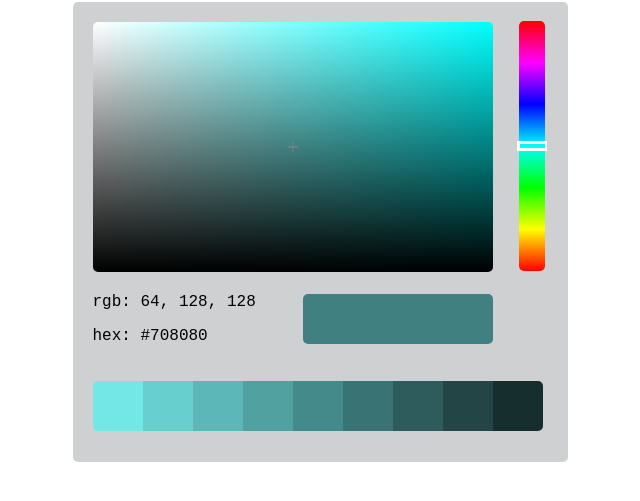
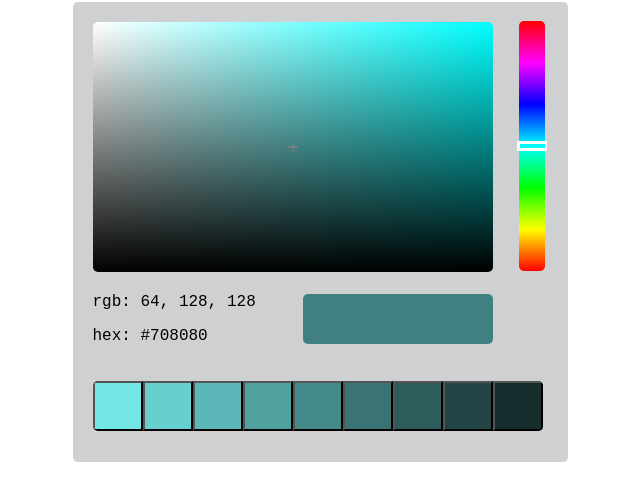
Before and after one commit to fran0770/colour-picker, a plain HTML site: page index.html in a window 1280 px wide. Shown: the part 75-576 px from the top of the page, without its empty margins (320-960 px from the left). Drawn offline with Linux system fonts and the light colour scheme.

Commit message:
shade palette transfered to buttons

```diff
--- a/index.html
+++ b/index.html
@@ -24,15 +24,15 @@
         <button id="colour_preview"></button>
         </div>
         <div id="shades" class="colour_spectrum">
-            <div class="shade_palette"></div>
-            <div class="shade_palette"></div>
-            <div class="shade_palette"></div>
-            <div class="shade_palette"></div>
-            <div class="shade_palette"></div>
-            <div class="shade_palette"></div>
-            <div class="shade_palette"></div>
-            <div class="shade_palette"></div>
-            <div class="shade_palette"></div>
+            <button class="shade_palette"></button>
+            <button class="shade_palette"></button>
+            <button class="shade_palette"></button>
+            <button class="shade_palette"></button>
+            <button class="shade_palette"></button>
+            <button class="shade_palette"></button>
+            <button class="shade_palette"></button>
+            <button class="shade_palette"></button>
+            <button class="shade_palette"></button>
         </div>
     </div>
 </body>
```
